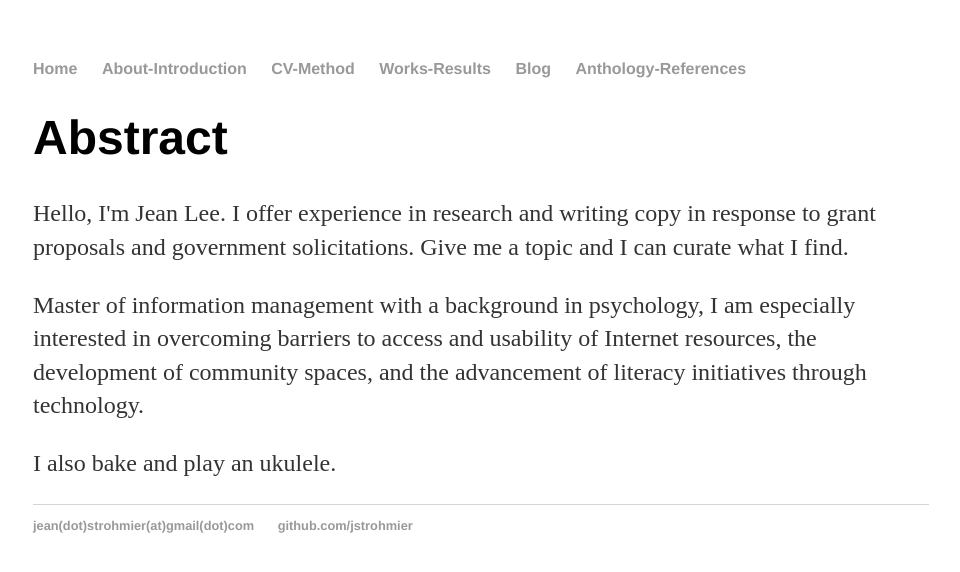
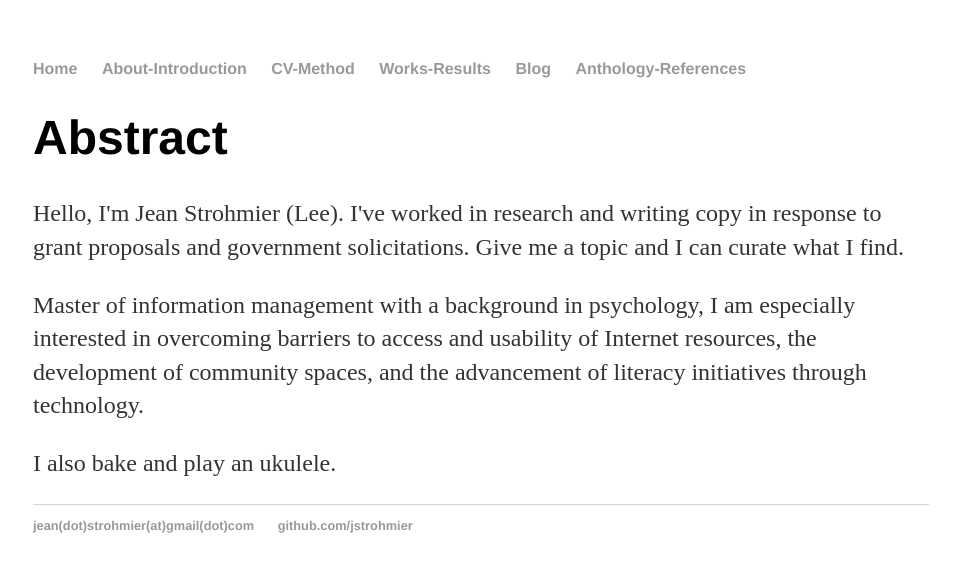
Before and after one commit to JStrohmier/jstrohmier.github.io, a Jekyll site: the page built from index.html, in a window 1280 px wide. Shown: the top 572 px of the page, without its empty margins (159-1119 px from the left). Built offline with Jekyll 4.4.1, drawn with Linux system fonts in a browser that asks for light colours.

Commit message:
updated name

```diff
--- a/index.html
+++ b/index.html
@@ -1,10 +1,10 @@
 ---
 layout: default
-title: Jean Lee | Research + Write + Bake | Baltimore
+title: Jean Strohmier | Research + Write + Bake | Baltimore
 ---
 <div class="blurb">
 	<h1>Abstract</h1>
-	<p>Hello, I'm Jean Lee. I offer experience in research and writing copy in response to grant proposals and government solicitations. Give me a topic and I can curate what I find.</p>
+	<p>Hello, I'm Jean Strohmier (Lee). I've worked in research and writing copy in response to grant proposals and government solicitations. Give me a topic and I can curate what I find.</p>
     <p>Master of information management with a background in psychology, I am especially interested in overcoming barriers to access and usability of Internet resources, the development of community spaces, and the advancement of literacy initiatives through technology.</p>
     <p>I also bake and play an ukulele.</p>
 </div><!-- /.blurb -->
```
